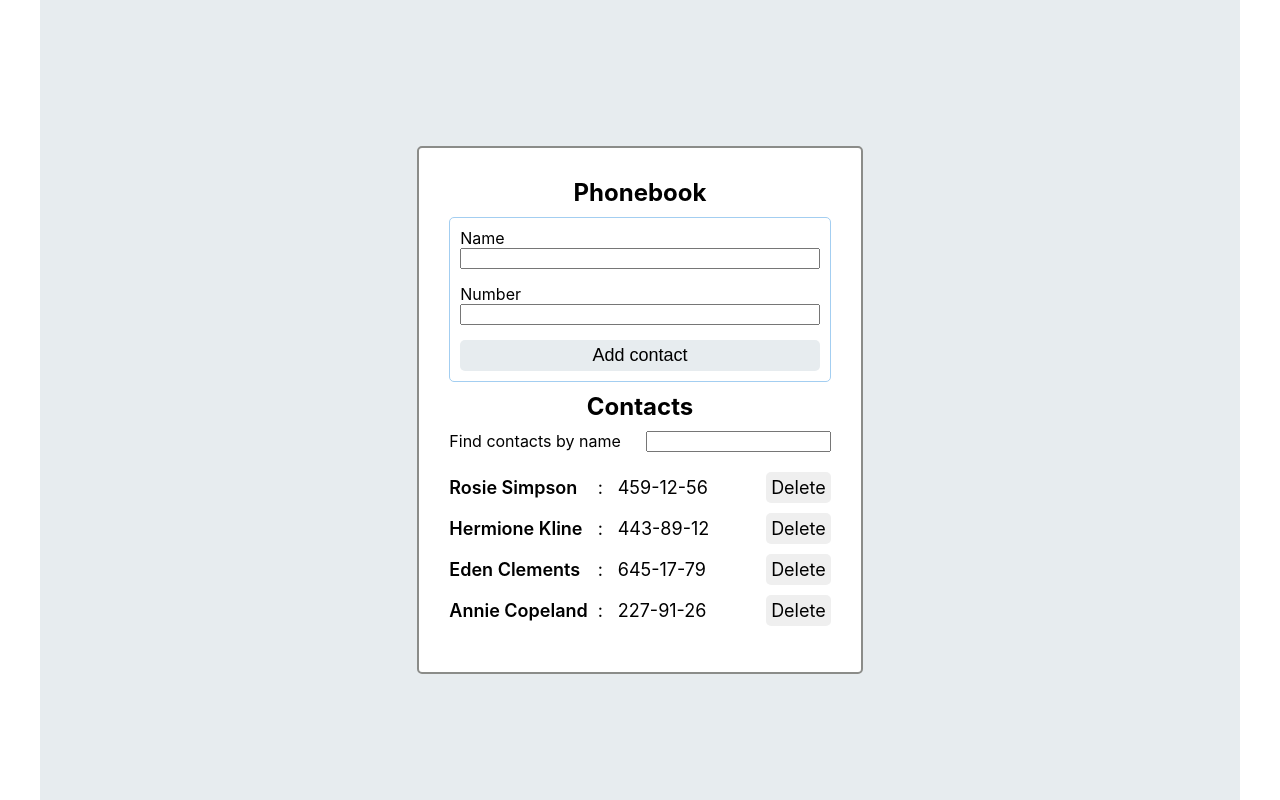
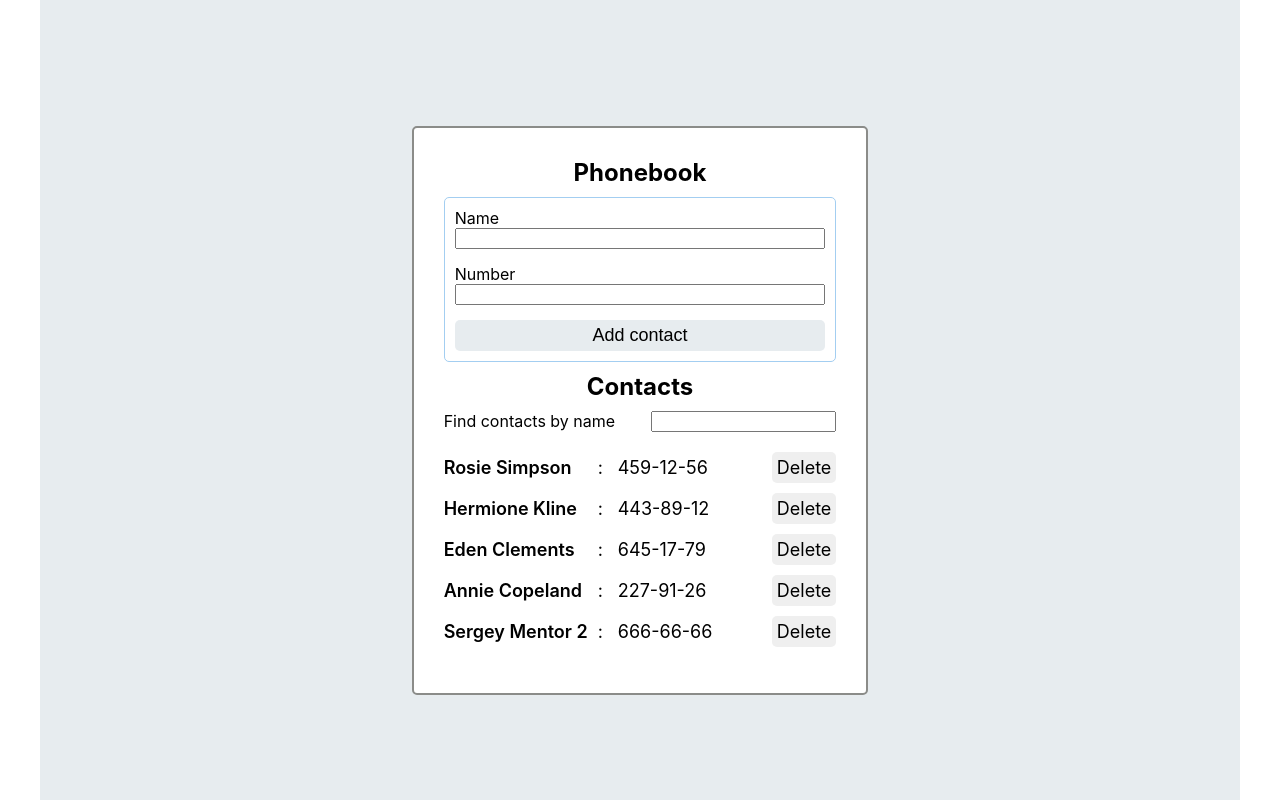
Before and after one commit to marlenaduleba/goit-react-hw-04-phonebook, a React (Create React App) app: page / in a window 1280 px wide. Built offline with nearby package versions, Linux system fonts and the light colour scheme.

Commit message:
try/catch added

```diff
--- a/src/components/Phonebook/Phonebook.jsx
+++ b/src/components/Phonebook/Phonebook.jsx
@@ -13,6 +13,7 @@ export const Phonebook = () => {
   const [filter, setFilter] = useState('');
 
   useEffect(() => {
+    try {
       const parsedContacts = JSON.parse(localStorage.getItem('contacts'));
 
       if (parsedContacts) {
@@ -23,7 +24,11 @@ export const Phonebook = () => {
           { id: 'id-2', name: 'Hermione Kline', number: '443-89-12' },
           { id: 'id-3', name: 'Eden Clements', number: '645-17-79' },
           { id: 'id-4', name: 'Annie Copeland', number: '227-91-26' },
+          { id: 'id-5', name: 'Sergey Mentor 2', number: '666-66-66' },
         ]);
+      }
+    } catch (error) {
+      console.log(error.message);
     }
   }, []);
 
```
Lines whose indentation alone changed are shown as unchanged.
